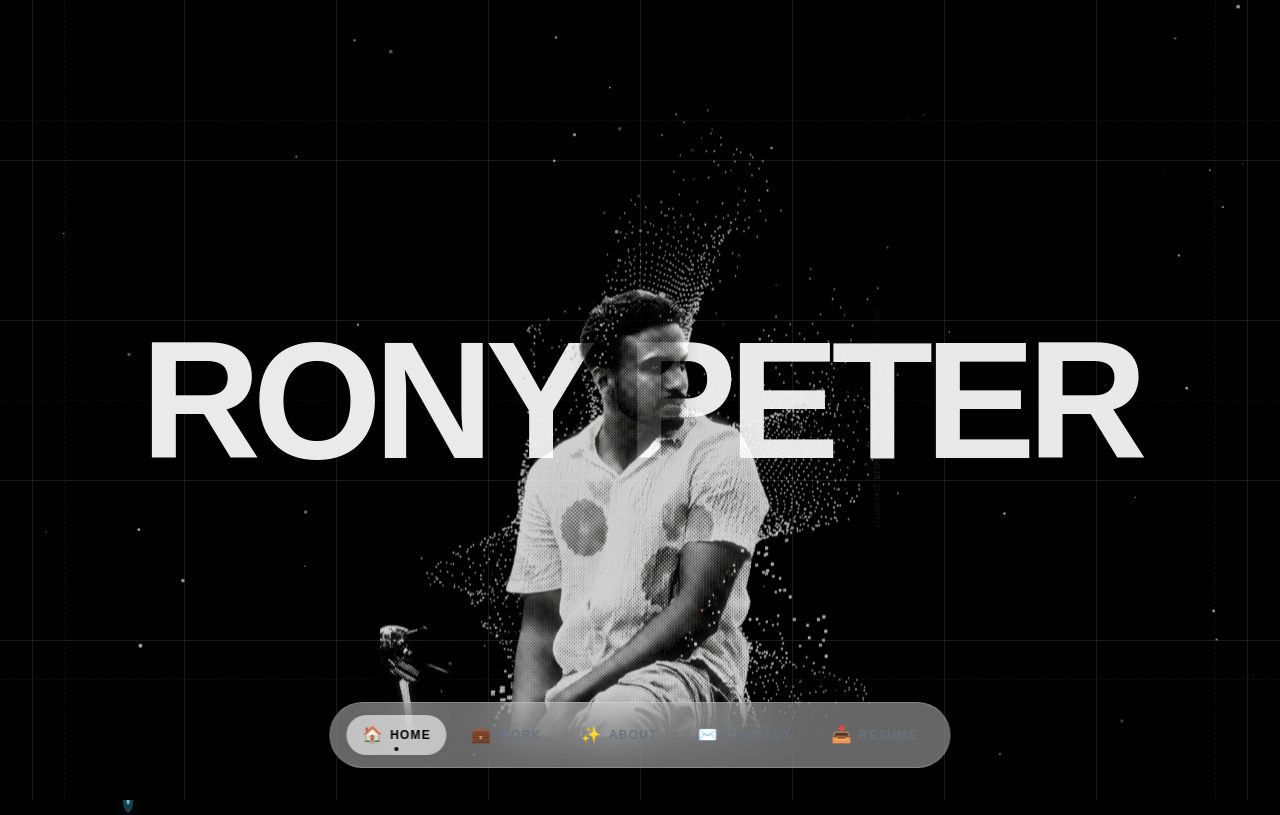
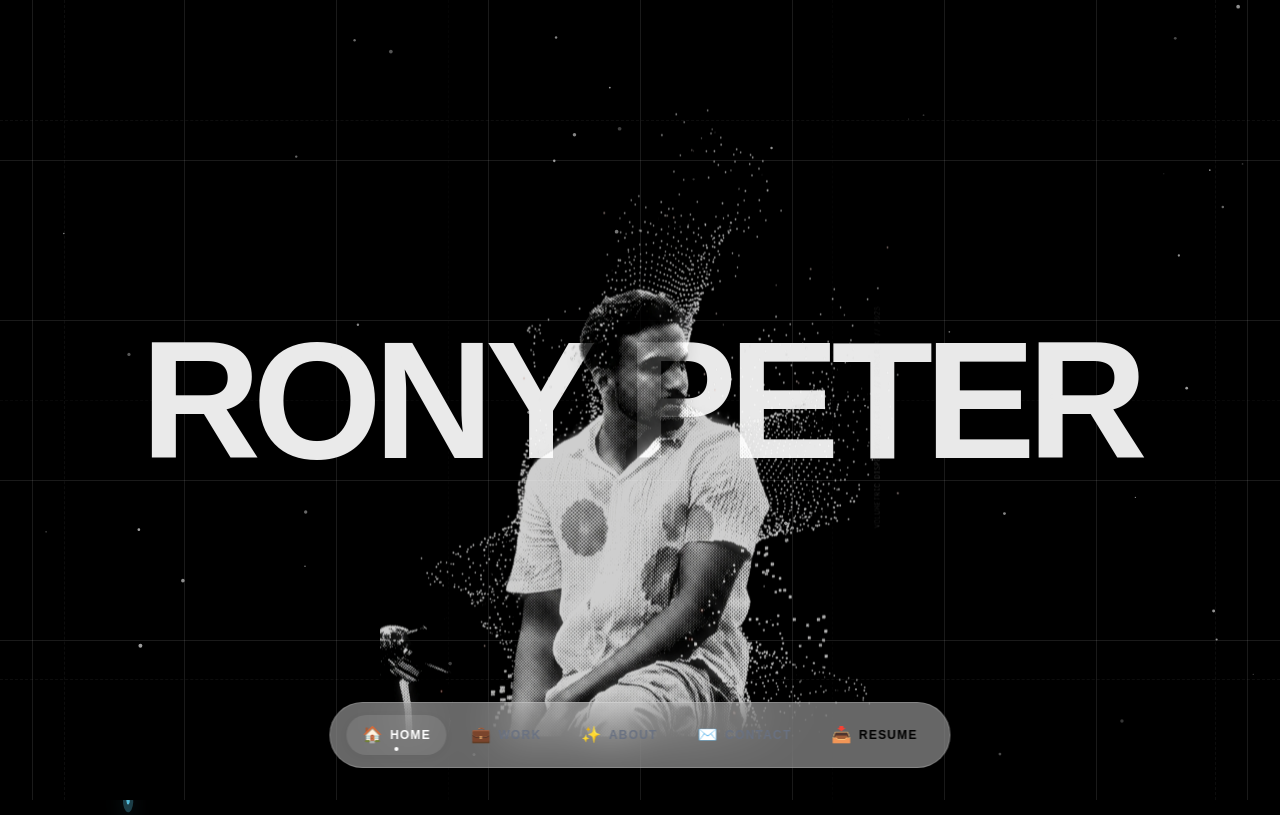
Before and after one commit to rony-peter/ronypeter-portfolio, a Next.js app: page / in a window 1280 px wide. Shown: the top 815 px of the page. Built offline with nearby package versions, Linux system fonts and the light colour scheme.

Commit message:
Update FloatingNav.tsx
fixed theme

```diff
--- a/components/FloatingNav.tsx
+++ b/components/FloatingNav.tsx
@@ -56,7 +56,7 @@ export default function FloatingNav({
         >
           <button
             onClick={() => setIsOpen(!isOpen)}
-            className="w-12 h-12 min-h-12 flex items-center justify-center rounded-full transition-transform duration-300 active:scale-95 text-black dark:text-white"
+            className="w-12 h-12 min-h-12 flex items-center justify-center rounded-full transition-transform duration-300 active:scale-95 text-white"
           >
             {isOpen ? (
               <svg
@@ -107,8 +107,8 @@ export default function FloatingNav({
                   }}
                   className={`flex items-center gap-3 px-4 py-2.5 rounded-xl text-left transition-all duration-200 whitespace-nowrap w-full
                     ${isActive
-                      ? "text-black dark:text-white bg-white dark:bg-white/10 shadow-sm"
-                      : "text-gray-500 hover:text-black dark:hover:text-white"
+                      ? "text-white bg-white/10 shadow-sm"
+                      : "text-gray-500 hover:text-white"
                     }
                   `}
                 >
@@ -123,7 +123,7 @@ export default function FloatingNav({
               href="/pdf/Rony-Peter.pdf"
               download="Rony-Peter-Resume.pdf"
               onClick={() => setIsOpen(false)}
-              className="flex items-center gap-3 px-4 py-2.5 rounded-xl text-left transition-all duration-200 whitespace-nowrap w-full text-gray-500 hover:text-black dark:hover:text-white"
+              className="flex items-center gap-3 px-4 py-2.5 rounded-xl text-left transition-all duration-200 whitespace-nowrap w-full text-gray-500 hover:text-white"
             >
               <span className="text-base">📥</span>
               <span className="font-sans font-semibold text-xs uppercase tracking-widest">
@@ -144,8 +144,8 @@ export default function FloatingNav({
                 onClick={() => handleTabSelection(item.name)}
                 className={`relative flex items-center gap-2 px-4 py-2 rounded-full text-sm font-medium tracking-tight transition-all duration-300 select-none
                   ${isActive
-                    ? "text-black dark:text-white bg-white/60 dark:bg-white/10 shadow-[0_2px_8px_rgba(0,0,0,0.04)]"
-                    : "text-gray-500 hover:text-black dark:hover:text-white hover:bg-white/20 dark:hover:bg-white/5"
+                    ? "text-white bg-white/10 shadow-[0_2px_8px_rgba(0,0,0,0.04)]"
+                    : "text-gray-500 hover:text-white hover:bg-white/5"
                   }
                 `}
               >
@@ -155,7 +155,7 @@ export default function FloatingNav({
                 </span>
 
                 {isActive && (
-                  <span className="absolute bottom-1 left-1/2 -translate-x-1/2 w-1 h-1 rounded-full bg-black dark:bg-white animate-fade-in" />
+                  <span className="absolute bottom-1 left-1/2 -translate-x-1/2 w-1 h-1 rounded-full bg-white animate-fade-in" />
                 )}
               </button>
             );
@@ -164,7 +164,7 @@ export default function FloatingNav({
           <a
             href="/pdf/Rony-Peter.pdf"
             download="Rony-Peter-Resume.pdf"
-            className="relative flex items-center gap-2 px-4 py-2 rounded-full text-sm font-medium tracking-tight transition-all duration-300 select-none text-gray-500 hover:text-black dark:hover:text-white hover:bg-white/20 dark:hover:bg-white/5"
+            className="relative flex items-center gap-2 px-4 py-2 rounded-full text-sm font-medium tracking-tight transition-all duration-300 select-none text-black hover:text-white hover:bg-white/5"
           >
             <span className="text-base">📥</span>
             <span className="font-sans font-semibold text-xs uppercase tracking-widest">
```
